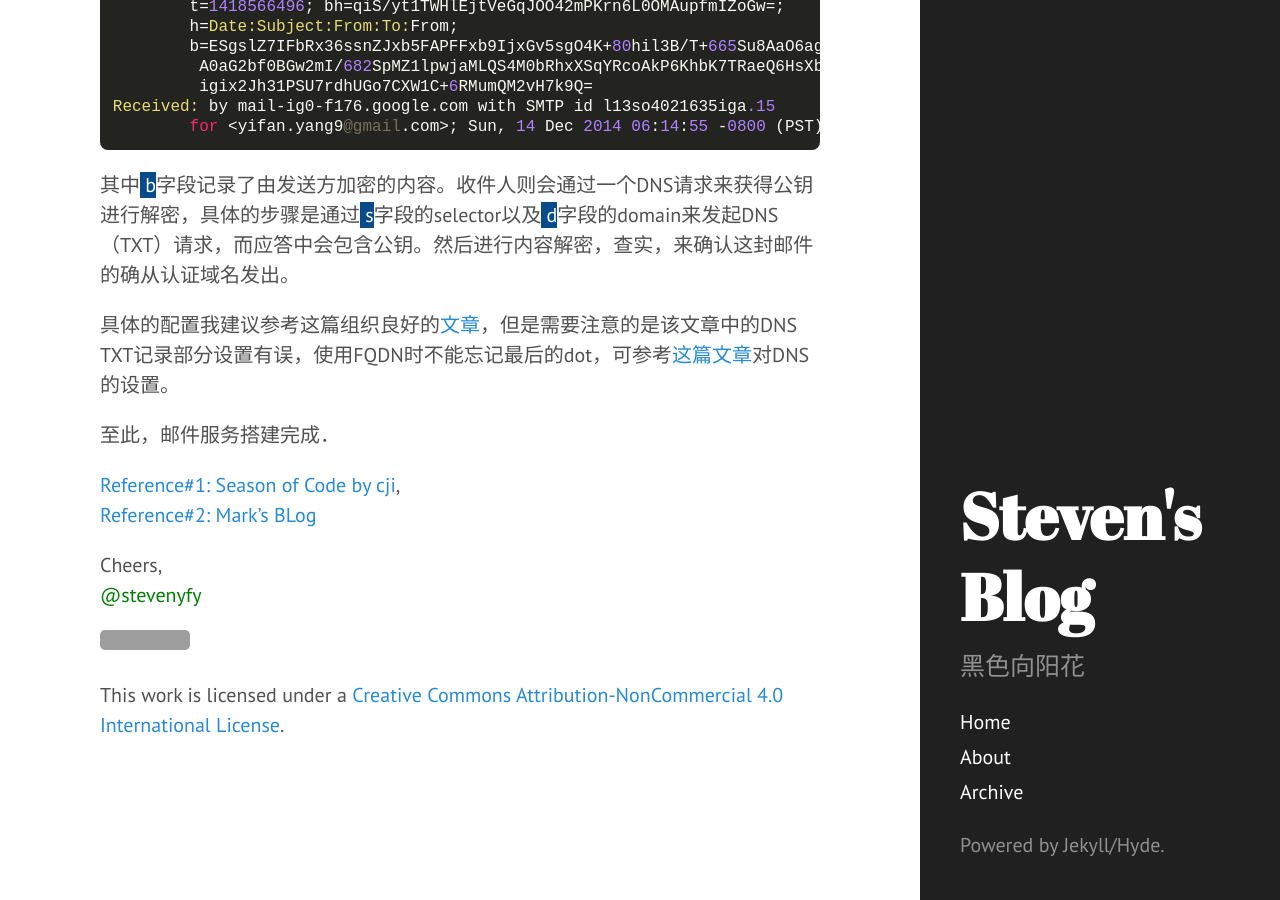
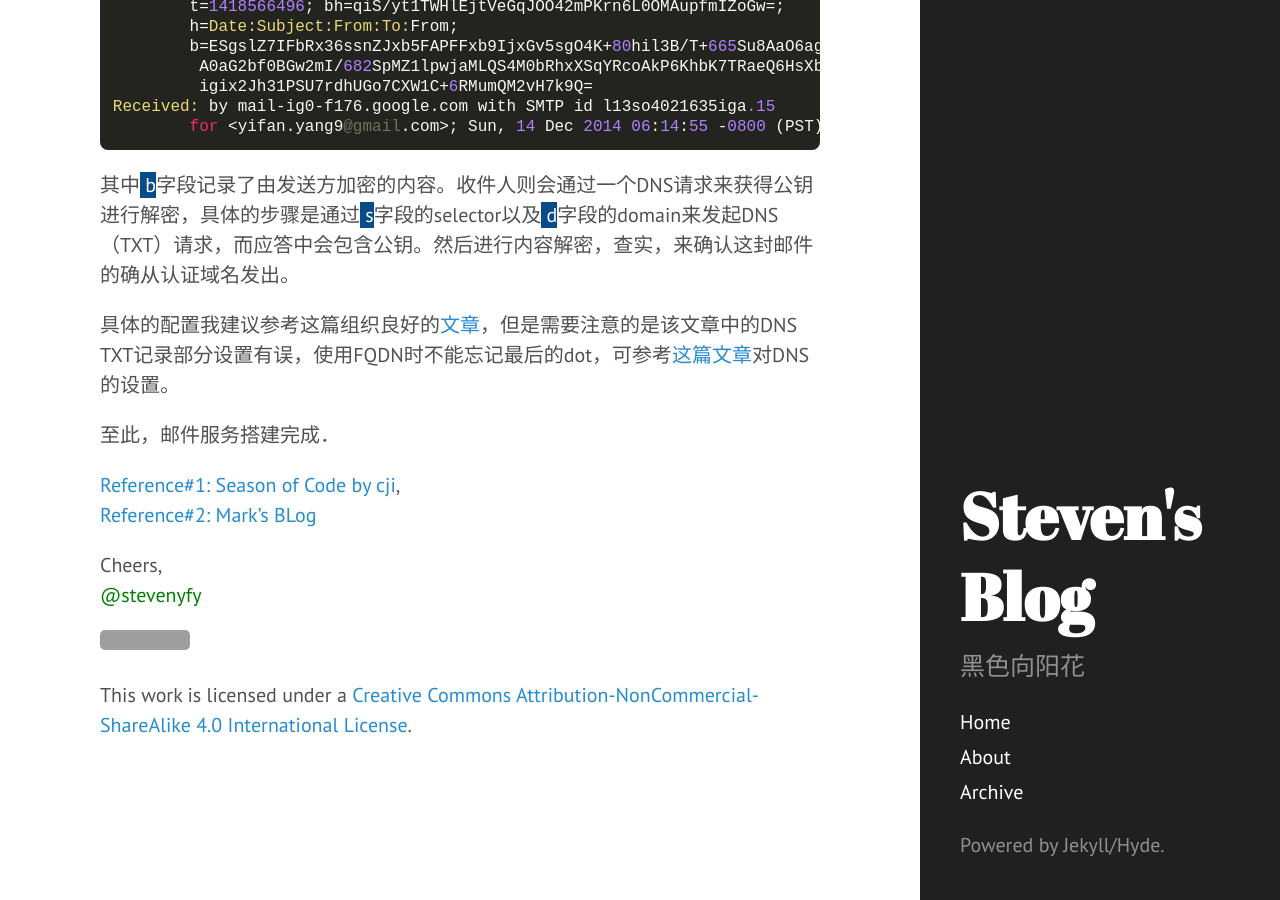
Before and after one commit to legatoo/legatoo.github.io, a Jekyll site: the page built from _posts/2014-12-15-在DigitalOcean上搭建自己的邮件系统.md, in a window 1280 px wide and 900 px high, scrolled down 10462 px. Built offline with Jekyll 4.4.1, drawn with Linux system fonts in a browser that asks for light colours; Markdown is read by kramdown in place of the engine named in the settings; grey boxes are pictures that could not be loaded.

Commit message:
add CC license to some posts

```diff
--- a/_posts/2014-12-15-在DigitalOcean上搭建自己的邮件系统.md
+++ b/_posts/2014-12-15-在DigitalOcean上搭建自己的邮件系统.md
@@ -271,4 +271,4 @@
 Cheers,<br>
 <a href="https://twitter.com/stevenyfy"><font color="green">@stevenyfy</font></a>
 
-<a rel="license" href="http://creativecommons.org/licenses/by-nc/4.0/"><img alt="Creative Commons License" style="border-width:0" src="https://i.creativecommons.org/l/by-nc/4.0/88x31.png" /></a><br />This work is licensed under a <a rel="license" href="http://creativecommons.org/licenses/by-nc/4.0/">Creative Commons Attribution-NonCommercial 4.0 International License</a>.
+<a rel="license" href="http://creativecommons.org/licenses/by-nc-sa/4.0/"><img alt="Creative Commons License" style="border-width:0" src="https://i.creativecommons.org/l/by-nc-sa/4.0/88x31.png" /></a><br />This work is licensed under a <a rel="license" href="http://creativecommons.org/licenses/by-nc-sa/4.0/">Creative Commons Attribution-NonCommercial-ShareAlike 4.0 International License</a>.
```
Also changed, not shown: _posts/2013-07-06-Incredible-India-Aiesec-印度志愿活动.md (+1 -1 lines), _posts/2014-11-12-Install-Yarn-on-Ubuntu-Cluster-via-Scripts.md (+1 -1 lines), _posts/2014-12-06-Get-More-Votes-using-Tor-and-CUrl.md (+1 -1 lines).
